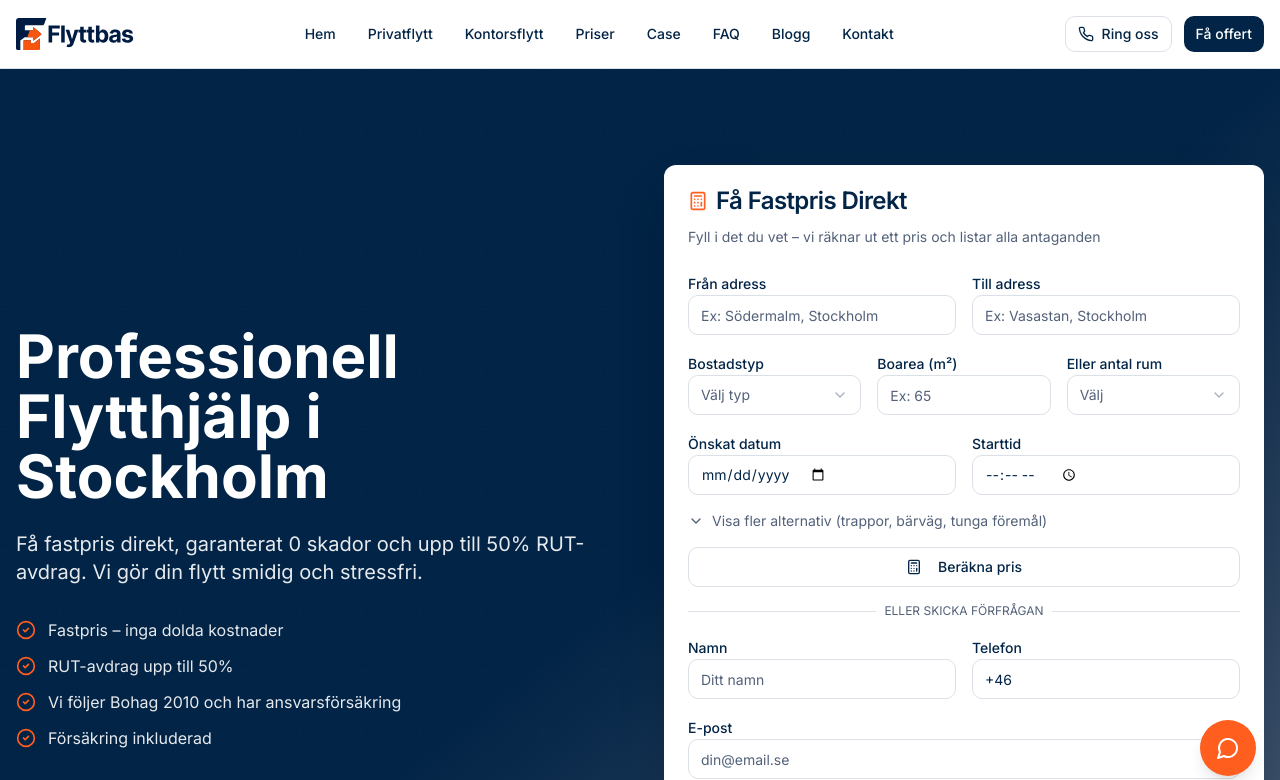
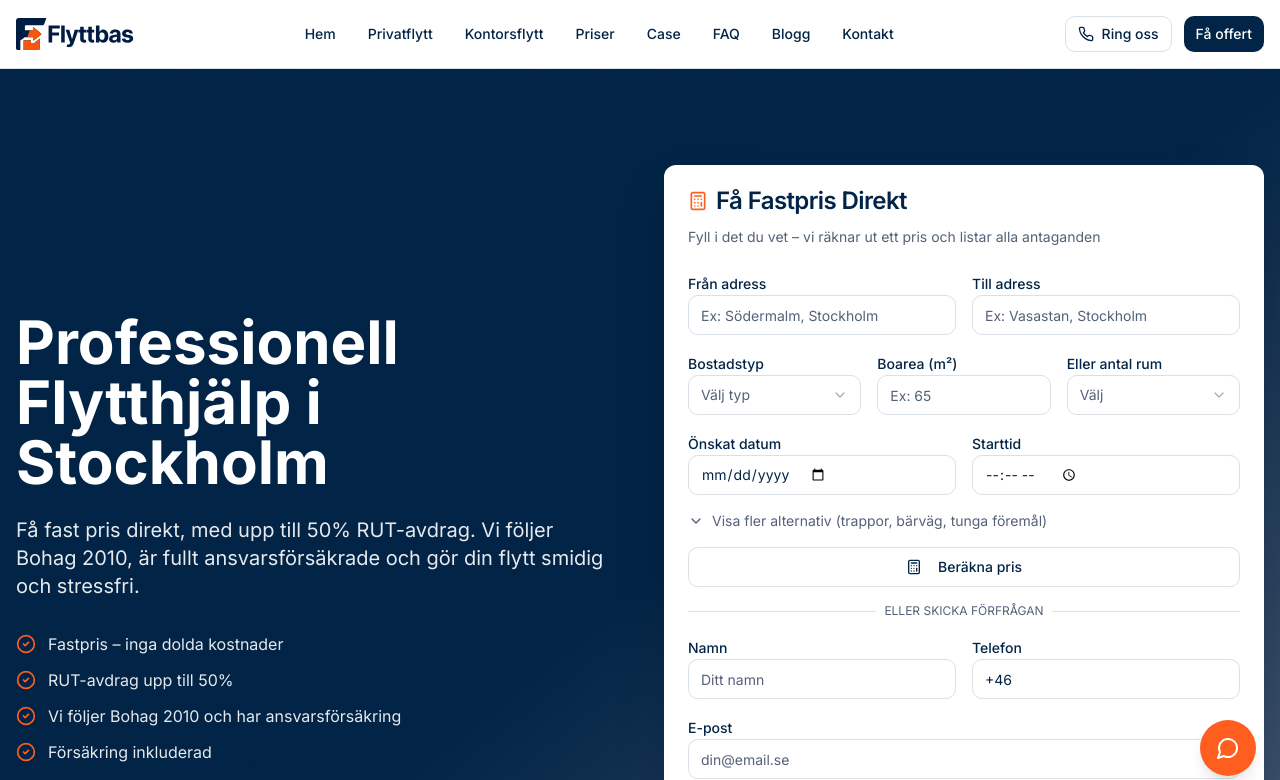
Before and after one commit to iqbal-skd/flyttbas-frontend-engine, a React (Vite) app: page / in a window 1280 px wide. Shown: the top 780 px of the page. Built offline with nearby package versions, Linux system fonts and the light colour scheme; the HTML template or start-up script is replaced by a standard one.

Commit message:
Adjusted teh texts as per the new requirnments

```diff
--- a/src/components/Footer.tsx
+++ b/src/components/Footer.tsx
@@ -11,7 +11,7 @@ export const Footer = () => {
           <div>
             <img src={logo} alt="Flyttbas" className="h-8 w-auto mb-4" />
             <p className="text-sm text-white/80">
-              Professionell flytthjälp i Stockholm med garanterat 0 skador och RUT-avdrag.
+              Professionell flytthjälp i Stockholm – vi följer Bohag 2010 och har full ansvarsförsäkring, alltid med möjlighet till RUT-avdrag.
             </p>
           </div>
 
--- a/src/components/Hero.tsx
+++ b/src/components/Hero.tsx
@@ -15,8 +15,7 @@ export const Hero = () => {
               Professionell Flytthjälp i Stockholm
             </h1>
             <p className="text-lg md:text-xl text-white/90 mb-8">
-              Få fastpris direkt, garanterat 0 skador och upp till 50% RUT-avdrag.
-              Vi gör din flytt smidig och stressfri.
+             Få fast pris direkt, med upp till 50% RUT-avdrag. Vi följer Bohag 2010, är fullt ansvarsförsäkrade och gör din flytt smidig och stressfri.
             </p>
 
             {/* Benefits */}
--- a/src/pages/Index.tsx
+++ b/src/pages/Index.tsx
@@ -42,7 +42,7 @@ const Index = () => {
     <div className="min-h-screen flex flex-col">
       <Helmet>
         <title>Flyttbas – Professionell Flytthjälp i Stockholm | RUT-avdrag</title>
-        <meta name="description" content="Pålitlig och prisvärd flytthjälp i Stockholm. Få fastpris direkt, RUT-avdrag upp till 50%, försäkring och garanterat 0 skador. Ring idag!" />
+        <meta name="description" content="Pålitlig och prisvärd flytthjälp i Stockholm. Fast pris direkt, upp till 50% RUT-avdrag och full ansvarsförsäkring. Vi följer Bohag 2010 och gör din flytt trygg, effektiv och smidig. Ring idag!" />
         <link rel="canonical" href="https://flyttbas.se/" />
         <meta property="og:title" content="Flyttbas – Professionell Flytthjälp i Stockholm" />
         <meta property="og:description" content="Pålitlig och prisvärd flytthjälp i Stockholm. Få fastpris direkt med RUT-avdrag." />
```
